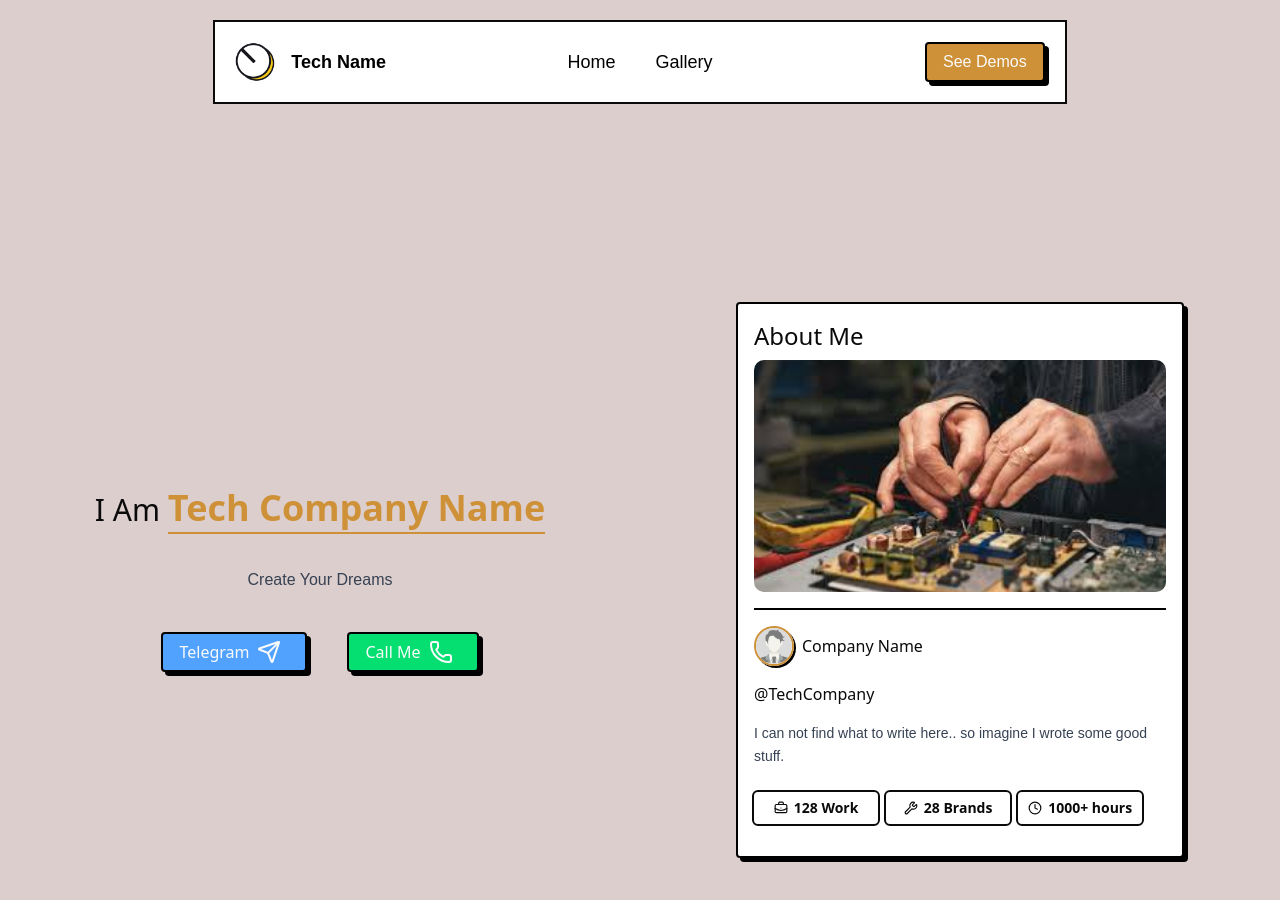
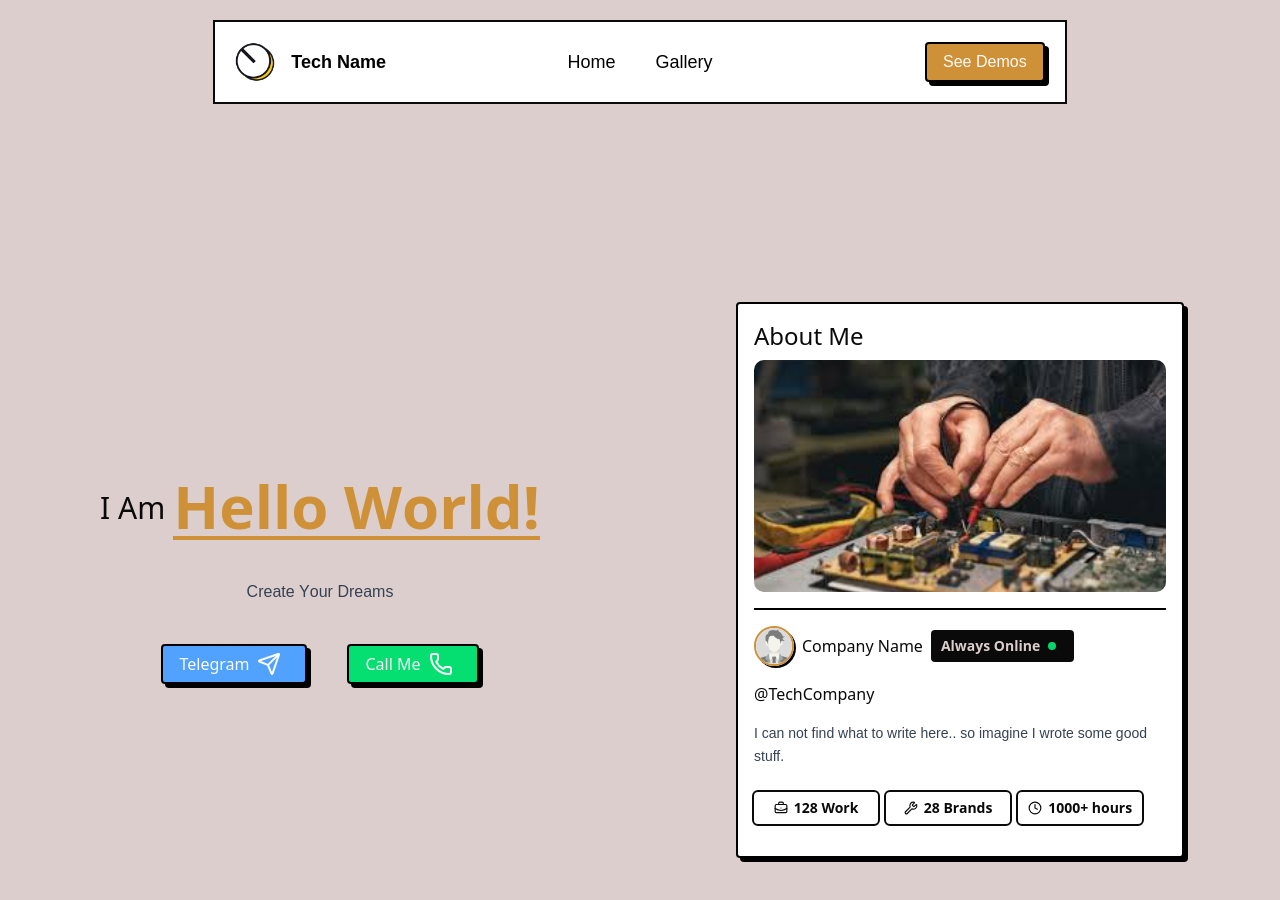
Before and after one commit to iamaloneforever/Mohsenian-Tech-WebSite, a Next.js app: page / in a window 1280 px wide. Shown: the top 900 px of the page. Built offline with nearby package versions, Linux system fonts and the light colour scheme; a web font is replaced by a local one.

Commit message:
feat:Add more Smooth Animation - Hero

```diff
--- a/components/ui/Custom/Hero/CardHero.tsx
+++ b/components/ui/Custom/Hero/CardHero.tsx
@@ -45,6 +45,19 @@ export default function CardHero() {
 									/>
 								</div>
 								<h1>Company Name </h1>
+								<Badge variant={"solid"}>
+									Always Online{" "}
+									<motion.span
+										className="mx-2 h-2 w-2 rounded-full bg-green-400"
+										initial={{ opacity: 0 }}
+										animate={{ opacity: 1 }}
+										transition={{
+											duration: 2,
+											repeat: Infinity,
+											repeatType: "reverse",
+										}}
+									></motion.span>
+								</Badge>
 							</div>
 							<p>@TechCompany</p>
 							<p className="font-text text-sm leading-relaxed text-gray-700">
--- a/components/ui/Custom/Hero/Info.tsx
+++ b/components/ui/Custom/Hero/Info.tsx
@@ -1,6 +1,5 @@
 "use client";
 
-import { useState } from "react";
 import { Button } from "@/components/retroui/Button";
 import {
 	Dialog,
@@ -13,39 +12,107 @@ import {
 	DialogClose,
 } from "@/components/ui/dialog";
 import { Phone, Send } from "lucide-react";
+import { Typewriter } from "../../typewriter";
+import { motion, Variants } from "motion/react";
 
 export const Info = () => {
+	const buttonContainer: Variants = {
+		hidden: {},
+		animate: {
+			transition: {
+				delayChildren: 4.5,
+				staggerChildren: 0.15,
+			},
+		},
+	};
+
+	const buttonItem: Variants = {
+		hidden: {
+			opacity: 0,
+			y: 30,
+			scale: 0.8,
+			rotateX: -25,
+			filter: "blur(8px)",
+		},
+		animate: {
+			opacity: 1,
+			y: 0,
+			scale: 1,
+			rotateX: 0,
+			filter: "blur(0px)",
+			transition: {
+				type: "spring",
+				stiffness: 320,
+				damping: 18,
+				mass: 0.8,
+			},
+		},
+	};
 	return (
 		<div className="flex h-full w-full flex-col items-center justify-center gap-10">
-			<h1 className="text-2xl lg:text-3xl">
+			<h1 className="flex items-center gap-2 text-2xl lg:text-3xl">
 				I Am{" "}
-				<span className="border-b-2 border-primary text-3xl font-extrabold text-primary lg:text-4xl">
-					Tech Company Name
-				</span>
+				<span className="relative">
+					<Typewriter
+						staggerDuration={0.1}
+						className="mb-1 text-3xl font-extrabold text-primary lg:text-6xl"
+						onComplete={() => console.log("Done!")}
+					>
+						Hello World!
+					</Typewriter>
+
+					{/* حاشیه متحرک */}
+					<motion.div
+						className="absolute bottom-0 left-0 h-1 bg-primary"
+						initial={{ width: 0 }}
+						animate={{ width: "100%" }}
+						transition={{
+							delay: 0.5 + 0.1 * "Hello World!".length,
+							duration: 0.8,
+							ease: "easeInOut",
+						}}
+					/>
+				</span>{" "}
 			</h1>
 
-			<p className="text-md font-text text-gray-700">Create Your Dreams</p>
+			<Typewriter
+				className="text-md font-text text-gray-700"
+				delay={2.5}
+				animation="typewriter"
+			>
+				Create Your Dreams
+			</Typewriter>
 
-			<div className="flex gap-10">
+			<motion.div
+				className="flex gap-10"
+				variants={buttonContainer}
+				initial="hidden"
+				animate="animate"
+			>
+				<motion.div variants={buttonItem}>
 					<Dialog>
 						<DialogTrigger asChild>
 							<Button className="bg-blue-400">
 								Telegram <Send className="mx-2" />
 							</Button>
 						</DialogTrigger>
+
 						<DialogContent>
 							<DialogHeader>
 								<DialogTitle className="text-xl">
 									Are you absolutely sure?
 								</DialogTitle>
+
 								<DialogDescription className="font-text">
 									@CompanyOwner_TELEGRAM
 								</DialogDescription>
 							</DialogHeader>
+
 							<DialogFooter className="sm:justify-start">
 								<Button type="button" className="w-full bg-blue-400">
-								Message ME{" "}
+									Message ME
 								</Button>
+
 								<DialogClose asChild>
 									<Button type="button" className="w-full">
 										Close
@@ -54,20 +121,25 @@ export const Info = () => {
 							</DialogFooter>
 						</DialogContent>
 					</Dialog>
+				</motion.div>
+
+				<motion.div variants={buttonItem}>
 					<Dialog>
 						<DialogTrigger asChild>
 							<Button className="bg-green-400">
 								Call Me <Phone className="mx-2" />
 							</Button>
 						</DialogTrigger>
+
 						<DialogContent>
 							<DialogHeader>
 								<DialogTitle className="text-xl">Call Me</DialogTitle>
+
 								<DialogDescription className="font-text">
-								{" "}
 									from 9 to 10
 								</DialogDescription>
 							</DialogHeader>
+
 							<DialogFooter className="flex flex-col sm:justify-start">
 								<Button type="button" className="w-full bg-green-400">
 									Call Me
@@ -81,7 +153,8 @@ export const Info = () => {
 							</DialogFooter>
 						</DialogContent>
 					</Dialog>
-			</div>
+				</motion.div>
+			</motion.div>
 		</div>
 	);
 };
--- /dev/null
+++ b/components/ui/typewriter.tsx
@@ -0,0 +1,174 @@
+import { motion, stagger, Variants } from "motion/react";
+import { useMemo } from "react";
+
+type Animation = "fade" | "slide" | "pop" | "wave" | "glitch" | "typewriter";
+
+interface TypewriterProps {
+	children: string;
+	className?: string;
+	staggerDuration?: number;
+	delay?: number;
+	once?: boolean;
+	onComplete?: () => void;
+	animation?: Animation;
+}
+
+const spring = {
+	type: "spring" as const,
+	damping: 12,
+	stiffness: 220,
+};
+
+const variants: Record<Animation, Variants> = {
+	fade: {
+		hidden: {
+			opacity: 0,
+			y: 8,
+			filter: "blur(4px)",
+		},
+		visible: {
+			opacity: 1,
+			y: 0,
+			filter: "blur(0px)",
+			transition: spring,
+		},
+	},
+
+	slide: {
+		hidden: {
+			x: -20,
+			opacity: 0,
+			rotate: -8,
+		},
+		visible: {
+			x: 0,
+			opacity: 1,
+			rotate: 0,
+			transition: spring,
+		},
+	},
+
+	pop: {
+		hidden: {
+			scale: 0,
+			opacity: 0,
+			rotate: 180,
+		},
+		visible: {
+			scale: 1,
+			opacity: 1,
+			rotate: 0,
+			transition: {
+				type: "spring",
+				stiffness: 320,
+				damping: 10,
+			},
+		},
+	},
+
+	wave: {
+		hidden: {
+			opacity: 0,
+			y: 20,
+			rotate: -15,
+		},
+		visible: (i: number) => ({
+			opacity: 1,
+			y: 0,
+			rotate: 0,
+			transition: {
+				...spring,
+				delay: i * 0.02,
+			},
+		}),
+	},
+
+	glitch: {
+		hidden: {
+			opacity: 0,
+			x: 10,
+			y: -6,
+			filter: "blur(6px)",
+		},
+		visible: {
+			opacity: 1,
+			x: 0,
+			y: 0,
+			filter: "blur(0px)",
+			transition: {
+				type: "spring",
+				stiffness: 150,
+				damping: 8,
+			},
+		},
+	},
+
+	typewriter: {
+		hidden: {
+			opacity: 0,
+			scaleX: 0,
+			transformOrigin: "left",
+		},
+		visible: {
+			opacity: 1,
+			scaleX: 1,
+			transformOrigin: "left",
+			transition: {
+				duration: 0.2,
+				ease: "easeOut",
+			},
+		},
+	},
+};
+
+export const Typewriter = ({
+	children,
+	className = "",
+	staggerDuration = 0.06,
+	delay = 0,
+	once = true,
+	onComplete,
+	animation = "fade",
+}: TypewriterProps) => {
+	const chars = useMemo(() => Array.from(children), [children]);
+
+	const container: Variants = {
+		hidden: {},
+		visible: {
+			transition: {
+				delayChildren: delay,
+				staggerChildren: staggerDuration,
+			},
+		},
+	};
+	return (
+		<motion.div
+			className={className}
+			style={{
+				display: "inline-block",
+				whiteSpace: "pre-wrap",
+			}}
+			initial="hidden"
+			whileInView="visible"
+			viewport={{
+				once,
+				amount: 0.6,
+			}}
+			variants={container}
+			onAnimationComplete={onComplete}
+		>
+			{chars.map((char, index) => (
+				<motion.span
+					key={index}
+					custom={index}
+					variants={variants[animation]}
+					style={{
+						display: "inline-block",
+					}}
+				>
+					{char}
+				</motion.span>
+			))}
+		</motion.div>
+	);
+};
```
Lines whose indentation alone changed are shown as unchanged.
